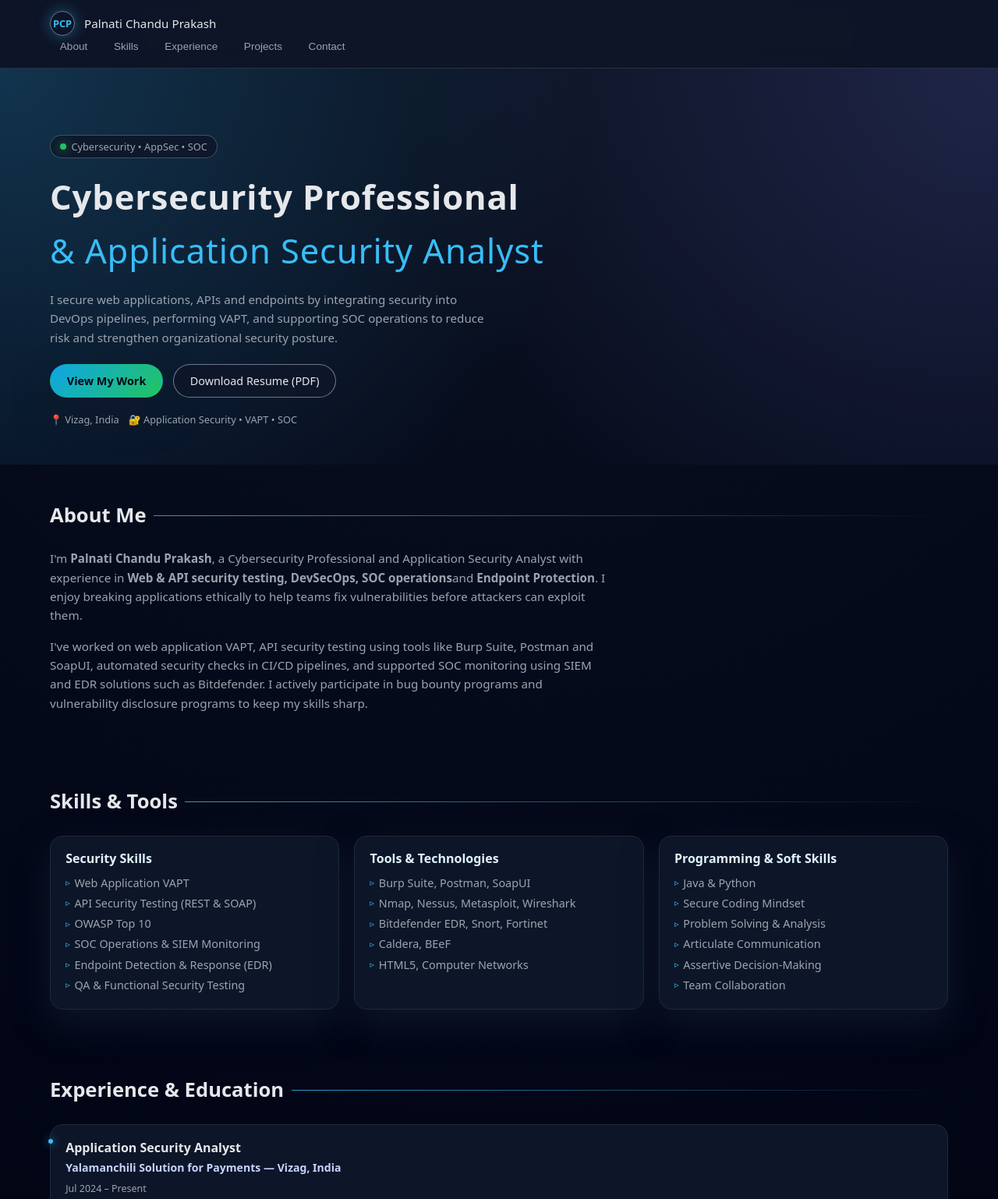
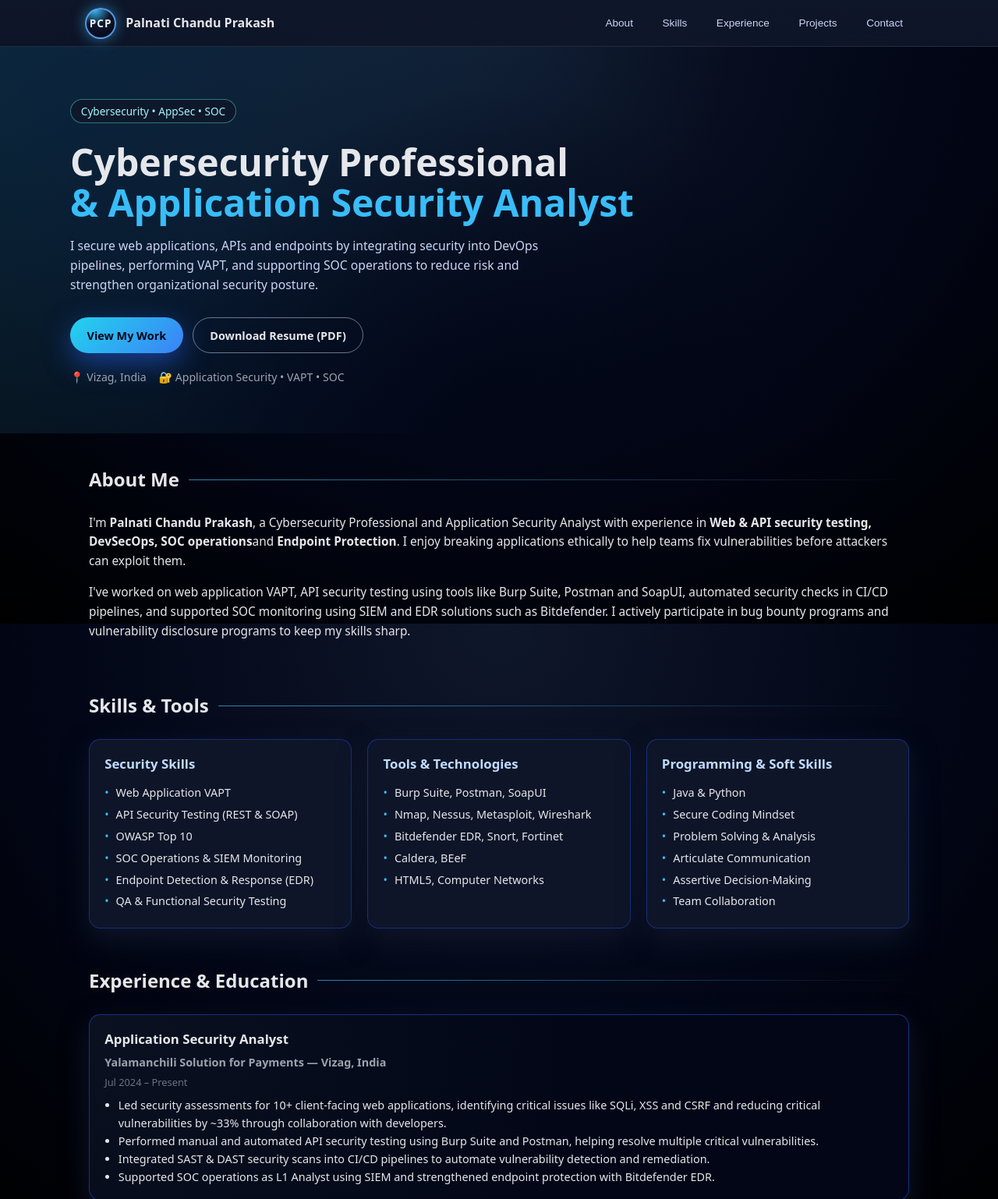
Before and after one commit to Chandu4641/Chandu4641.github.io, a plain HTML site: page index.html in a window 1280 px wide. Shown: the top 1538 px of the page at 78% size. Drawn offline with nearby package versions, Linux system fonts and the light colour scheme.

Commit message:
style.css

```diff
--- a/style.css
+++ b/style.css
@@ -1,50 +1,58 @@
-/* Global */
-*,
-*::before,
-*::after {
+/* ----- Base reset ----- */
+* {
   box-sizing: border-box;
+  margin: 0;
+  padding: 0;
 }
 
-:root {
-  --bg: #020617;
-  --bg-alt: #020617;
-  --surface: #020617;
-  --border: #1e293b;
-  --text: #e5e7eb;
-  --muted: #9ca3af;
-  --accent: #38bdf8;
-  --accent-soft: rgba(56, 189, 248, 0.16);
-  --danger: #f97373;
+html,
+body {
+  height: 100%;
 }
 
 body {
-  margin: 0;
   font-family: system-ui, -apple-system, BlinkMacSystemFont, "Segoe UI",
     sans-serif;
-  background: radial-gradient(circle at top, #0b1120 0, #020617 45%, #000 100%);
-  color: var(--text);
+  background: radial-gradient(circle at top, #0f172a 0, #020617 55%, #000 100%);
+  color: #e5e7eb;
   line-height: 1.6;
+  -webkit-font-smoothing: antialiased;
+}
+
+/* Make scrolling smooth for nav buttons */
+html {
   scroll-behavior: smooth;
 }
 
+/* ----- Layout container ----- */
 .app {
   min-height: 100vh;
 }
 
-/* Navbar */
+/* ----- Navbar ----- */
 .nav {
   position: sticky;
   top: 0;
-  z-index: 40;
+  z-index: 20;
+  backdrop-filter: blur(12px);
+  background: linear-gradient(
+    to bottom,
+    rgba(15, 23, 42, 0.96),
+    rgba(15, 23, 42, 0.85)
+  );
+  border-bottom: 1px solid rgba(148, 163, 184, 0.15);
+}
+
+.nav-inner {
+  max-width: 1100px;
+  margin: 0 auto;
+  padding: 0.6rem 1.2rem;
   display: flex;
   align-items: center;
   justify-content: space-between;
-  padding: 0.9rem 5vw;
-  background: rgba(15, 23, 42, 0.85);
-  backdrop-filter: blur(14px);
-  border-bottom: 1px solid rgba(148, 163, 184, 0.2);
 }
 
+/* ✅ Logo avatar */
 .nav-left {
   display: flex;
   align-items: center;
@@ -52,350 +60,356 @@ body {
 }
 
 .logo {
-  width: 32px;
-  height: 32px;
+  width: 40px;
+  height: 40px;
   border-radius: 999px;
-  border: 1px solid rgba(148, 163, 184, 0.7);
+  border: 2px solid rgba(96, 165, 250, 0.9);
+  background: radial-gradient(circle at 30% 0%, #38bdf8 0, #0f172a 45%, #020617 100%);
   display: flex;
   align-items: center;
   justify-content: center;
-  font-size: 0.8rem;
-  font-weight: 600;
-  color: var(--accent);
-  box-shadow: 0 0 18px rgba(56, 189, 248, 0.4);
+  flex-shrink: 0;
+  box-shadow: 0 0 18px rgba(56, 189, 248, 0.55);
+}
+
+.logo-text {
+  font-size: 0.85rem;
+  font-weight: 700;
+  letter-spacing: 0.08em;
+  color: #e5f2ff;
 }
 
 .nav-title {
-  font-size: 0.95rem;
-  font-weight: 500;
+  font-size: 1rem;
+  font-weight: 600;
+  color: #e5e7eb;
+  white-space: nowrap;
 }
 
+/* Nav links */
 .nav-links {
   display: flex;
-  gap: 0.5rem;
+  gap: 0.75rem;
 }
 
 .nav-links button {
   background: transparent;
   border: none;
-  color: var(--muted);
   padding: 0.35rem 0.8rem;
   border-radius: 999px;
   font-size: 0.85rem;
+  color: #cbd5f5;
+  cursor: pointer;
+  transition: background 0.2s, color 0.2s, transform 0.15s;
 }
 
 .nav-links button:hover {
-  color: #fff;
-  background: rgba(15, 23, 42, 0.9);
-  border: 1px solid rgba(56, 189, 248, 0.5);
+  background: rgba(56, 189, 248, 0.16);
+  color: #ffffff;
+  transform: translateY(-1px);
 }
 
-/* Hero */
+/* ----- Hero ----- */
 .hero {
   position: relative;
-  padding: 4.5rem 5vw 3rem;
-  display: flex;
-  align-items: center;
-  min-height: 60vh;
   overflow: hidden;
+  padding: 3.5rem 1.5rem 3rem;
+}
+
+.hero::before {
+  /* cinematic glow behind text */
+  content: "";
+  position: absolute;
+  inset: -40%;
+  background: radial-gradient(
+    circle at 10% 0%,
+    rgba(56, 189, 248, 0.28),
+    transparent 55%
+  );
+  opacity: 0.9;
+  pointer-events: none;
 }
 
 .hero-overlay {
   position: absolute;
   inset: 0;
-  background: radial-gradient(circle at 0% 0%, rgba(56, 189, 248, 0.25), transparent 55%),
-    radial-gradient(circle at 100% 0%, rgba(129, 140, 248, 0.22), transparent 55%);
-  opacity: 0.9;
+  background: radial-gradient(circle at bottom, #020617 0, transparent 55%);
   pointer-events: none;
 }
 
 .hero-content {
   position: relative;
-  max-width: 760px;
-  z-index: 1;
+  max-width: 1100px;
+  margin: 0 auto;
 }
 
 .hero-tag {
   display: inline-flex;
   align-items: center;
-  gap: 0.4rem;
-  padding: 0.25rem 0.75rem;
+  gap: 0.25rem;
+  padding: 0.2rem 0.8rem;
   border-radius: 999px;
-  background: rgba(15, 23, 42, 0.9);
-  border: 1px solid rgba(148, 163, 184, 0.4);
-  font-size: 0.8rem;
-  color: var(--muted);
-  margin-bottom: 0.9rem;
-}
-
-.hero-tag::before {
-  content: "";
-  width: 8px;
-  height: 8px;
-  border-radius: 999px;
-  background: #22c55e;
-  box-shadow: 0 0 14px rgba(34, 197, 94, 0.9);
+  background: rgba(15, 23, 42, 0.85);
+  border: 1px solid rgba(94, 234, 212, 0.45);
+  font-size: 0.85rem;
+  color: #a5f3fc;
+  margin-bottom: 1.5rem;
 }
 
 .hero h1 {
-  font-size: clamp(2.1rem, 3.4vw, 3.1rem);
-  margin: 0 0 0.6rem;
-  letter-spacing: 0.02em;
+  font-size: clamp(2.1rem, 4vw, 3rem);
+  line-height: 1.1;
+  font-weight: 700;
+  margin-bottom: 1rem;
 }
 
 .hero h1 span {
   display: block;
-  color: var(--accent);
-  font-weight: 500;
+  color: #38bdf8;
 }
 
 .hero-subtitle {
-  max-width: 560px;
-  color: var(--muted);
-  font-size: 0.95rem;
-  margin-bottom: 1.4rem;
+  max-width: 640px;
+  color: #cbd5f5;
+  margin-bottom: 1.8rem;
+  font-size: 0.98rem;
 }
 
 .hero-actions {
   display: flex;
   flex-wrap: wrap;
-  gap: 0.8rem;
-  margin-bottom: 1.1rem;
+  gap: 0.75rem;
+  margin-bottom: 1.25rem;
 }
 
 .btn {
   display: inline-flex;
   align-items: center;
   justify-content: center;
-  padding: 0.55rem 1.3rem;
+  padding: 0.65rem 1.35rem;
   border-radius: 999px;
   font-size: 0.9rem;
+  font-weight: 600;
+  border: none;
+  cursor: pointer;
   text-decoration: none;
-  border: 1px solid transparent;
+  transition: transform 0.15s, box-shadow 0.15s, background 0.2s, color 0.2s;
 }
 
 .btn-primary {
-  background: linear-gradient(135deg, #0ea5e9, #22c55e);
+  background: linear-gradient(135deg, #22d3ee, #3b82f6);
   color: #020617;
-  font-weight: 600;
-  box-shadow: 0 20px 45px rgba(15, 23, 42, 0.9);
+  box-shadow: 0 12px 35px rgba(37, 99, 235, 0.55);
 }
 
 .btn-primary:hover {
   transform: translateY(-1px);
+  box-shadow: 0 16px 45px rgba(37, 99, 235, 0.7);
 }
 
 .btn-ghost {
+  background: transparent;
+  border: 1px solid rgba(148, 163, 184, 0.7);
+  color: #e5e7eb;
+}
+
+.btn-ghost:hover {
   background: rgba(15, 23, 42, 0.9);
-  color: var(--text);
-  border-color: rgba(148, 163, 184, 0.7);
+  border-color: rgba(148, 163, 184, 0.95);
 }
 
 .hero-meta {
   display: flex;
   flex-wrap: wrap;
-  gap: 0.75rem;
-  font-size: 0.8rem;
-  color: var(--muted);
+  gap: 1rem;
+  font-size: 0.88rem;
+  color: #9ca3af;
 }
 
-/* Sections */
+/* ----- Sections ----- */
 .section {
-  padding: 2.8rem 5vw 2.4rem;
+  max-width: 1100px;
+  margin: 0 auto;
+  padding: 2.5rem 1.5rem 0.5rem;
 }
 
 .section-header {
   display: flex;
   align-items: center;
-  gap: 0.6rem;
-  margin-bottom: 1.4rem;
+  gap: 0.75rem;
+  margin-bottom: 1.5rem;
 }
 
-.section h2 {
-  font-size: 1.6rem;
-  margin: 0;
+.section-header h2 {
+  font-size: 1.5rem;
+  font-weight: 600;
 }
 
 .section-accent {
   flex: 1;
   height: 1px;
   background: linear-gradient(
-    90deg,
-    rgba(56, 189, 248, 0.8),
+    to right,
+    rgba(56, 189, 248, 0.7),
     transparent
   );
 }
 
-/* About */
+/* About text */
 .about-text {
-  max-width: 720px;
-  color: var(--muted);
-  font-size: 0.95rem;
-  margin-bottom: 0.7rem;
+  margin-bottom: 1rem;
+  color: #e5e7eb;
+  font-size: 0.96rem;
 }
 
-/* Skills */
+/* ----- Skills ----- */
 .skills-grid {
   display: grid;
-  gap: 1.2rem;
+  grid-template-columns: 1fr;
+  gap: 1.25rem;
 }
 
 .skill-card {
-  background: rgba(15, 23, 42, 0.92);
-  border-radius: 1rem;
-  padding: 1rem 1.2rem;
-  border: 1px solid var(--border);
-  box-shadow: 0 18px 45px rgba(15, 23, 42, 0.9);
+  background: rgba(15, 23, 42, 0.95);
+  border-radius: 0.9rem;
+  border: 1px solid rgba(30, 64, 175, 0.6);
+  padding: 1.1rem 1.2rem;
+  box-shadow: 0 14px 35px rgba(15, 23, 42, 0.9);
 }
 
 .skill-card h3 {
-  font-size: 1rem;
-  margin-top: 0;
-  margin-bottom: 0.4rem;
-  color: #e0f2fe;
+  font-size: 1.05rem;
+  margin-bottom: 0.7rem;
+  color: #bfdbfe;
 }
 
 .skill-card ul {
   list-style: none;
-  padding: 0;
-  margin: 0;
+  font-size: 0.9rem;
 }
 
 .skill-card li {
-  font-size: 0.9rem;
-  color: var(--muted);
-  margin-bottom: 0.2rem;
-  display: flex;
-  align-items: center;
-  gap: 0.35rem;
+  margin-bottom: 0.3rem;
+  position: relative;
+  padding-left: 0.9rem;
 }
 
 .skill-card li::before {
-  content: "▹";
-  color: var(--accent);
-  font-size: 0.7rem;
+  content: "•";
+  position: absolute;
+  left: 0;
+  top: 0;
+  color: #38bdf8;
 }
 
-/* Timeline */
+/* ----- Timeline (Experience) ----- */
 .timeline {
   display: grid;
   gap: 1.4rem;
 }
 
 .timeline-item {
-  position: relative;
-  padding: 1.1rem 1.2rem 1rem;
-  border-radius: 1rem;
-  background: rgba(15, 23, 42, 0.92);
-  border: 1px solid var(--border);
-}
-
-.timeline-item::before {
-  content: "";
-  position: absolute;
-  left: -3px;
-  top: 18px;
-  width: 6px;
-  height: 6px;
-  border-radius: 999px;
-  background: var(--accent);
-  box-shadow: 0 0 12px rgba(56, 189, 248, 0.9);
+  padding: 1.1rem 1.2rem;
+  border-radius: 0.9rem;
+  border: 1px solid rgba(30, 64, 175, 0.7);
+  background: radial-gradient(circle at top left, #0b1120, #020617 60%);
+  box-shadow: 0 14px 35px rgba(15, 23, 42, 0.9);
 }
 
 .timeline-item h3 {
-  margin: 0 0 0.1rem;
-  font-size: 1rem;
+  font-size: 1.05rem;
+  margin-bottom: 0.25rem;
 }
 
 .timeline-item h4 {
-  margin: 0;
-  font-size: 0.88rem;
-  color: #c4d4ff;
+  font-size: 0.9rem;
+  color: #9ca3af;
+  margin-bottom: 0.25rem;
 }
 
 .timeline-date {
-  font-size: 0.78rem;
-  color: var(--muted);
-  margin-top: 0.3rem;
-  margin-bottom: 0.4rem;
+  font-size: 0.8rem;
+  color: #6b7280;
+  margin-bottom: 0.5rem;
 }
 
 .timeline-item ul {
-  margin: 0.35rem 0 0;
-  padding-left: 1.1rem;
-  color: var(--muted);
+  list-style: disc;
+  margin-left: 1.1rem;
   font-size: 0.9rem;
 }
 
-/* Projects */
+/* ----- Projects ----- */
 .projects-grid {
+  display: grid;
+  grid-template-columns: 1fr;
+  gap: 1.4rem;
+}
+
+.project-card {
+  padding: 1.2rem 1.3rem;
+  border-radius: 0.9rem;
+  border: 1px solid rgba(59, 130, 246, 0.8);
+  background: radial-gradient(circle at top right, #1d283a, #020617 65%);
+  box-shadow: 0 18px 45px rgba(15, 23, 42, 0.95);
+}
+
+.project-card h3 {
+  margin-bottom: 0.4rem;
+  font-size: 1.05rem;
+}
+
+.project-card p {
+  font-size: 0.92rem;
+  color: #e5e7eb;
+  margin-bottom: 0.5rem;
+}
+
+.project-details {
+  list-style: disc;
+  margin-left: 1.1rem;
+  font-size: 0.9rem;
+  margin-bottom: 0.6rem;
+}
+
+.project-tags {
+  display: flex;
+  flex-wrap: wrap;
+  gap: 0.35rem;
+}
+
+.project-tags span {
+  font-size: 0.75rem;
+  padding: 0.18rem 0.6rem;
+  border-radius: 999px;
+  border: 1px solid rgba(96, 165, 250, 0.9);
+  background: rgba(15, 23, 42, 0.9);
+}
+
+/* ----- Contact ----- */
+.contact-grid {
   display: grid;
   gap: 1.2rem;
 }
 
-.project-card {
-  background: rgba(15, 23, 42, 0.94);
-  border-radius: 1rem;
-  padding: 1rem 1.2rem 1.1rem;
-  border: 1px solid var(--border);
-  box-shadow: 0 20px 50px rgba(15, 23, 42, 0.95);
-}
-
-.project-card h3 {
-  margin-top: 0;
-}
-
-.project-card p {
-  margin: 0.25rem 0 0.6rem;
-  color: var(--muted);
-  font-size: 0.9rem;
-}
-
-.project-details {
-  margin: 0;
-  padding-left: 1.1rem;
-  font-size: 0.88rem;
-  color: var(--muted);
-}
-
-.project-tags {
+.contact-main {
   margin-top: 0.8rem;
   display: flex;
-  flex-wrap: wrap;
-  gap: 0.4rem;
-}
-
-.project-tags span {
-  padding: 0.2rem 0.6rem;
-  border-radius: 999px;
-  background: var(--accent-soft);
-  border: 1px solid rgba(56, 189, 248, 0.6);
-  font-size: 0.75rem;
-}
-
-/* Contact */
-.contact-grid {
-  display: grid;
-  gap: 1.1rem;
-}
-
-.contact-main {
-  margin-top: 0.9rem;
-  display: flex;
   flex-direction: column;
+  gap: 0.15rem;
 }
 
 .contact-label {
-  font-size: 0.8rem;
+  font-size: 0.78rem;
   text-transform: uppercase;
-  letter-spacing: 0.08em;
-  color: var(--muted);
+  letter-spacing: 0.09em;
+  color: #9ca3af;
 }
 
 .contact-main a {
-  color: var(--accent);
-  font-size: 0.95rem;
+  color: #38bdf8;
   text-decoration: none;
+  font-size: 0.92rem;
   word-break: break-all;
 }
 
@@ -404,52 +418,56 @@ body {
 }
 
 .contact-links {
-  margin-top: 0.8rem;
+  margin-top: 0.7rem;
   display: flex;
   flex-wrap: wrap;
   gap: 0.6rem;
 }
 
 .contact-links a {
-  font-size: 0.86rem;
-  padding: 0.35rem 0.8rem;
+  font-size: 0.85rem;
+  padding: 0.35rem 0.7rem;
   border-radius: 999px;
-  border: 1px solid var(--border);
+  border: 1px solid rgba(148, 163, 184, 0.6);
   text-decoration: none;
-  color: var(--text);
-  background: rgba(15, 23, 42, 0.9);
+  color: #e5e7eb;
 }
 
 .contact-links a:hover {
-  border-color: var(--accent);
+  background: rgba(15, 23, 42, 0.95);
 }
 
 .contact-note {
+  font-size: 0.9rem;
+  color: #e5e7eb;
   padding: 0.9rem 1rem;
   border-radius: 0.9rem;
   border: 1px dashed rgba(148, 163, 184, 0.7);
-  background: rgba(15, 23, 42, 0.6);
-  font-size: 0.9rem;
-  color: var(--muted);
+  background: rgba(15, 23, 42, 0.85);
 }
 
 .contact-note span {
-  color: var(--accent);
-  font-weight: 500;
+  color: #38bdf8;
+  font-weight: 600;
 }
 
-/* Footer */
+/* ----- Footer ----- */
 .footer {
-  padding: 1.2rem 5vw 1.4rem;
-  border-top: 1px solid rgba(15, 23, 42, 0.9);
-  background: radial-gradient(circle at top, #020617 0, #000 80%);
+  max-width: 1100px;
+  margin: 0 auto;
+  padding: 2rem 1.5rem 2.5rem;
   text-align: center;
   font-size: 0.8rem;
-  color: var(--muted);
+  color: #6b7280;
 }
 
-/* Responsive */
-@media (min-width: 720px) {
+/* ----- Responsive tweaks ----- */
+@media (min-width: 768px) {
+  .hero {
+    padding-top: 4.2rem;
+    padding-bottom: 3.8rem;
+  }
+
   .skills-grid {
     grid-template-columns: repeat(3, minmax(0, 1fr));
   }
@@ -459,18 +477,29 @@ body {
   }
 
   .contact-grid {
-    grid-template-columns: 3fr 2fr;
+    grid-template-columns: 2fr 1.2fr;
+    align-items: flex-start;
   }
 }
 
 @media (max-width: 640px) {
-  .nav {
-    flex-direction: column;
-    align-items: flex-start;
-    gap: 0.5rem;
+  .nav-inner {
+    padding-inline: 0.9rem;
+  }
+
+  .nav-title {
+    font-size: 0.9rem;
+  }
+
+  .nav-links {
+    display: none; /* hide extra links on very small screens for simplicity */
   }
 
   .hero {
-    padding-top: 3.2rem;
+    padding-top: 3.3rem;
   }
-    }
+
+  .hero h1 {
+    font-size: 2.1rem;
+  }
+}
```
